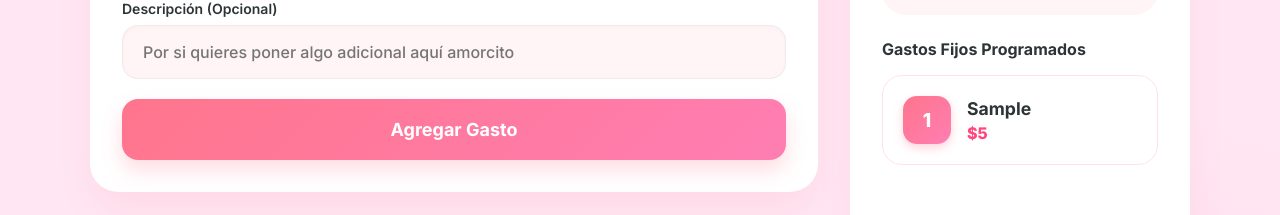
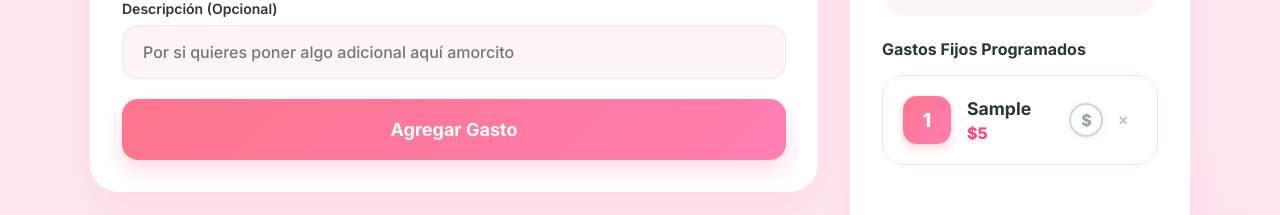
Before and after one commit to andresrmartinez2524-tech/App-gastos, a React (Vite) app: page / in a window 1280 px wide. Both pictures are taken after typing "Sample", "5" into the empty fields and a click on the button "+ Añadir Gasto". Shown: the part 691-906 px from the top of the page. Built offline with nearby package versions, Linux system fonts and the light colour scheme; no server answers; the database is empty.

Commit message:
feat: boton Pagado este mes en gastos fijos con auto-reset al cambiar de mes

```diff
--- a/src/App.jsx
+++ b/src/App.jsx
@@ -33,6 +33,16 @@ function App() {
 
   const [includeFixed, setIncludeFixed] = useState(() => {
     return localStorage.getItem('snoopy_include_fixed') === 'true';
+  });
+
+  const [paidExpenses, setPaidExpenses] = useState(() => {
+    const saved = localStorage.getItem('snoopy_paid_expenses');
+    if (!saved) return {};
+    const { month, ids } = JSON.parse(saved);
+    const currentKey = `${new Date().getFullYear()}-${new Date().getMonth()}`;
+    // Auto-reset if we're in a new month
+    if (month !== currentKey) return {};
+    return ids;
   });
 
   const MONTHS = ['Enero', 'Febrero', 'Marzo', 'Abril', 'Mayo', 'Junio', 'Julio', 'Agosto', 'Septiembre', 'Octubre', 'Noviembre', 'Diciembre'];
@@ -139,7 +149,36 @@ function App() {
 
   const totalExpenses = useMemo(() => expenses.reduce((acc, exp) => acc + exp.amount, 0), [expenses]);
 
+  const currentMonthKey = `${time.getFullYear()}-${time.getMonth()}`;
   const currentMonthName = MONTHS[time.getMonth()];
+
+  // Save paidExpenses to localStorage whenever it changes
+  useEffect(() => {
+    localStorage.setItem('snoopy_paid_expenses', JSON.stringify({ month: currentMonthKey, ids: paidExpenses }));
+  }, [paidExpenses, currentMonthKey]);
+
+  // Auto-reset paid expenses when month changes
+  useEffect(() => {
+    const saved = localStorage.getItem('snoopy_paid_expenses');
+    if (saved) {
+      const { month } = JSON.parse(saved);
+      if (month !== currentMonthKey) {
+        setPaidExpenses({});
+      }
+    }
+  }, [currentMonthKey]);
+
+  const handleMarkPaid = (id) => {
+    setPaidExpenses(prev => {
+      const updated = { ...prev };
+      if (updated[id]) {
+        delete updated[id]; // toggle off
+      } else {
+        updated[id] = true;
+      }
+      return updated;
+    });
+  };
   const totalFixedExpensesThisMonth = useMemo(() => {
     return fixedExpenses
       .filter(exp => !exp.month || exp.month === 'Todos' || exp.month === currentMonthName)
@@ -378,9 +417,10 @@ function App() {
           <h3 style={{ fontSize: '1rem', color: 'var(--text-dark)', marginBottom: '1rem' }}>Gastos Fijos Programados</h3>
           <div className="custom-scrollbar" style={{ maxHeight: '360px', overflowY: 'auto', marginBottom: '1rem', padding: '10px 15px 10px 5px', margin: '-10px -15px 0 -5px' }}>
             {fixedExpenses.map(exp => {
-              const isToday = exp.day === today && (!exp.month || exp.month === 'Todos' || exp.month === MONTHS[time.getMonth()]);
+              const isToday = exp.day === today && (!exp.month || exp.month === 'Todos' || exp.month === currentMonthName);
+              const isPaid = !!paidExpenses[exp.id];
               return (
-                <div key={exp.id} className={`fixed-expense-item ${isToday ? 'active' : ''}`}>
+                <div key={exp.id} className={`fixed-expense-item ${isToday ? 'active' : ''} ${isPaid ? 'paid' : ''}`}>
                   <div className="calendar-day">
                     {exp.day}
                     {exp.month && exp.month !== 'Todos' && <div style={{ fontSize: '0.6rem', lineHeight: '1', marginTop: '2px' }}>{exp.month.substring(0, 3)}</div>}
@@ -388,16 +428,30 @@ function App() {
                   <div className="fixed-expense-info">
                     <div className="fixed-expense-title">{exp.title}</div>
                     <div className="fixed-expense-amount">${exp.amount.toLocaleString()}</div>
-                    {isToday && <span className="tag-urgent">PAGAR HOY</span>}
+                    {isPaid
+                      ? <span className="tag-paid">✅ Pagado este mes</span>
+                      : isToday && <span className="tag-urgent">PAGAR HOY</span>
+                    }
                   </div>
+                  <div className="fixed-expense-actions">
+                    <button
+                      type="button"
+                      className={`paid-btn ${isPaid ? 'is-paid' : ''}`}
+                      onClick={() => handleMarkPaid(exp.id)}
+                      title={isPaid ? 'Marcar como no pagado' : 'Marcar como pagado este mes'}
+                    >
+                      {isPaid ? '✓' : '$'}
+                    </button>
                     <button
                       type="button"
                       className="delete-btn"
                       onClick={() => handleDeleteFixedExpense(exp.id)}
                       title="Eliminar gasto fijo"
+                      style={{ position: 'static', opacity: 1, transform: 'none', boxShadow: 'none', background: 'transparent', width: '28px', height: '28px', padding: 0, margin: 0, minWidth: 'unset', fontSize: '0.75rem', color: 'var(--text-light)' }}
                     >
                       ✕
                     </button>
+                  </div>
                 </div>
               )
             })}
--- a/src/index.css
+++ b/src/index.css
@@ -713,8 +713,94 @@ button:active {
   transform: scale(1.02);
 }
 
+.fixed-expense-item.paid {
+  background: linear-gradient(135deg, #f0fdf4 0%, #dcfce7 100%);
+  border-color: #86efac;
+  opacity: 0.88;
+}
+
+.fixed-expense-item.paid .calendar-day {
+  background: linear-gradient(135deg, #4ade80, #22c55e);
+  box-shadow: 0 4px 10px rgba(34, 197, 94, 0.3);
+}
+
+.fixed-expense-item.paid .fixed-expense-title {
+  text-decoration: line-through;
+  color: var(--text-light);
+}
+
+.fixed-expense-item.paid .fixed-expense-amount {
+  color: #22c55e;
+}
+
 .fixed-expense-item.active .calendar-day {
   animation: pulse-pink 2s infinite;
+}
+
+/* Actions container */
+.fixed-expense-actions {
+  display: flex;
+  align-items: center;
+  gap: 0.35rem;
+  flex-shrink: 0;
+  margin-left: 0.5rem;
+}
+
+/* Paid button */
+.paid-btn {
+  width: 34px;
+  height: 34px;
+  border-radius: 50%;
+  border: 2px solid #d1d5db;
+  background: white;
+  color: #9ca3af;
+  font-size: 1rem;
+  font-weight: 800;
+  cursor: pointer;
+  display: flex;
+  align-items: center;
+  justify-content: center;
+  padding: 0;
+  margin: 0;
+  transition: all 0.3s cubic-bezier(0.175, 0.885, 0.32, 1.275);
+  box-shadow: 0 2px 8px rgba(0,0,0,0.06);
+  min-width: 34px;
+}
+
+.paid-btn:hover {
+  border-color: #22c55e;
+  color: #22c55e;
+  transform: scale(1.15);
+  box-shadow: 0 4px 12px rgba(34, 197, 94, 0.3);
+  background: #f0fdf4;
+}
+
+.paid-btn.is-paid {
+  background: linear-gradient(135deg, #4ade80, #22c55e);
+  border-color: #22c55e;
+  color: white;
+  box-shadow: 0 4px 12px rgba(34, 197, 94, 0.4);
+}
+
+.paid-btn.is-paid:hover {
+  background: linear-gradient(135deg, #f87171, #ef4444);
+  border-color: #ef4444;
+  box-shadow: 0 4px 12px rgba(239, 68, 68, 0.3);
+  transform: scale(1.15);
+}
+
+/* Tags */
+.tag-paid {
+  display: inline-block;
+  background: linear-gradient(135deg, #4ade80, #22c55e);
+  color: white;
+  font-size: 0.72rem;
+  padding: 0.35rem 0.75rem;
+  border-radius: 12px;
+  font-weight: 700;
+  margin-top: 0.5rem;
+  letter-spacing: 0.5px;
+  box-shadow: 0 4px 10px rgba(34, 197, 94, 0.3);
 }
 
 .tag-urgent {
```
Lines whose indentation alone changed are shown as unchanged.
